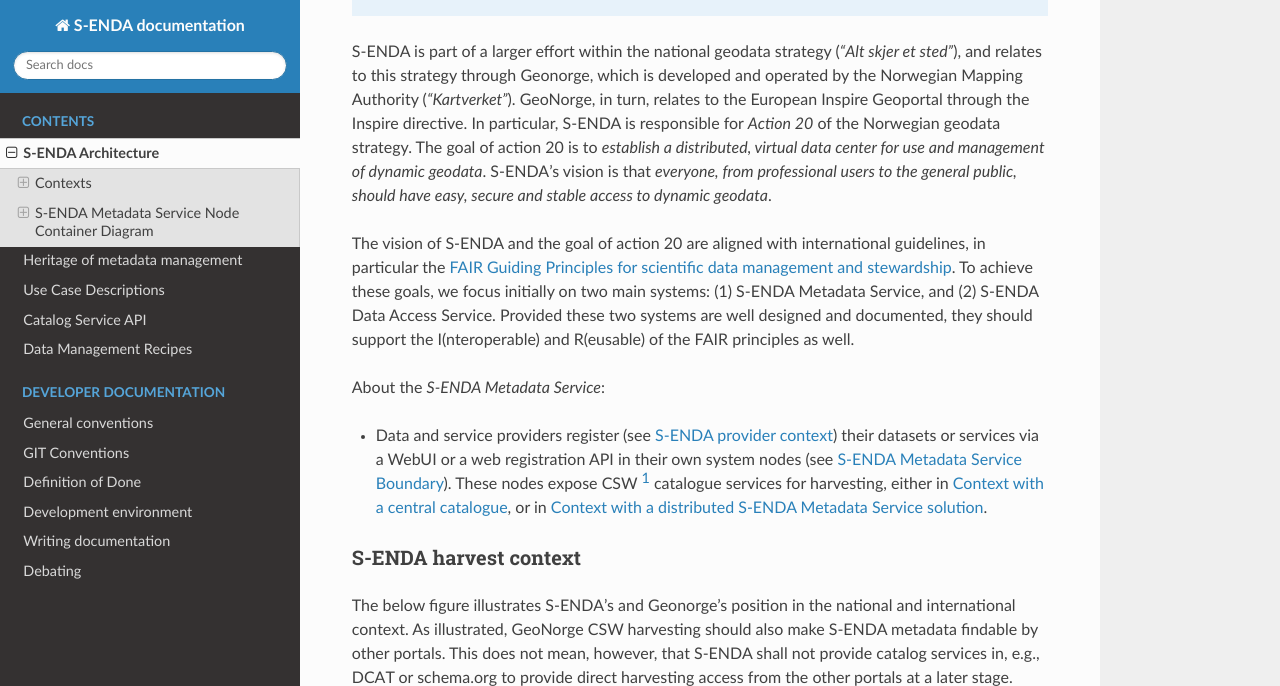
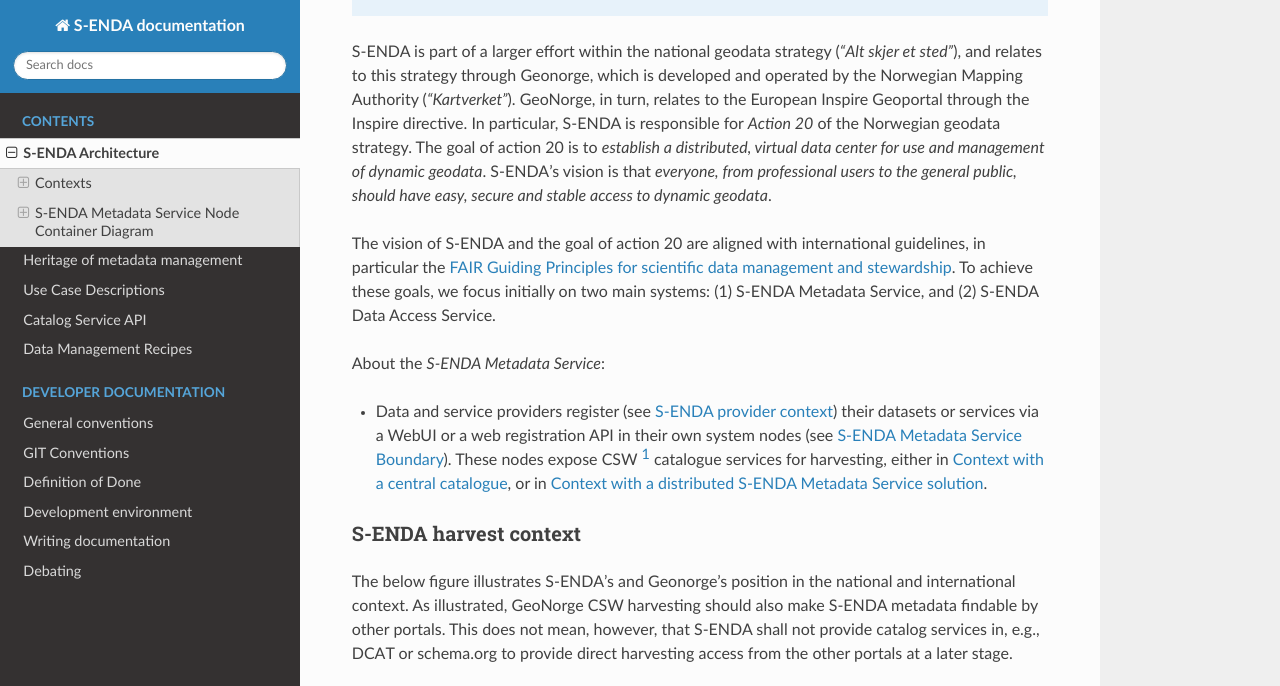
Before and after one commit to metno/S-ENDA-documentation, a Sphinx documentation site: the page built from source/architecture/architecture.rst, in a window 1280 px wide and 900 px high, scrolled down 565 px, cut to the strip 0-686 px from the top of the window. Built offline with Sphinx 7.4.7 and the Read the Docs theme 2.0.0, drawn with Linux system fonts in a browser that asks for light colours.

Commit message:
Remove info om IR of FAIR
With the new naming of components the sentence didn't make sense.

```diff
--- a/source/architecture/architecture.rst
+++ b/source/architecture/architecture.rst
@@ -17,7 +17,7 @@
 
 S-ENDA is part of a larger effort within the national geodata strategy (*"Alt skjer et sted"*), and relates to this strategy through Geonorge, which is developed and operated by the Norwegian Mapping Authority (*"Kartverket"*). GeoNorge, in turn, relates to the European Inspire Geoportal through the Inspire directive. In particular, S-ENDA is responsible for *Action 20* of the Norwegian geodata strategy.  The goal of action 20 is to *establish a distributed, virtual data center for use and management of dynamic geodata*. S-ENDA's vision is that *everyone, from professional users to the general public, should have easy, secure and stable access to dynamic geodata*.
 
-The vision of S-ENDA and the goal of action 20 are aligned with international guidelines, in particular the `FAIR Guiding Principles for scientific data management and stewardship <https://www.nature.com/articles/sdata201618>`_. To achieve these goals, we focus initially on two main systems: (1) S-ENDA Metadata Service, and (2) S-ENDA Data Access Service. Provided these two systems are well designed and documented, they should support the I(nteroperable) and R(eusable) of the FAIR principles as well.
+The vision of S-ENDA and the goal of action 20 are aligned with international guidelines, in particular the `FAIR Guiding Principles for scientific data management and stewardship <https://www.nature.com/articles/sdata201618>`_. To achieve these goals, we focus initially on two main systems: (1) S-ENDA Metadata Service, and (2) S-ENDA Data Access Service.
 
 About the *S-ENDA Metadata Service*:
 
```
